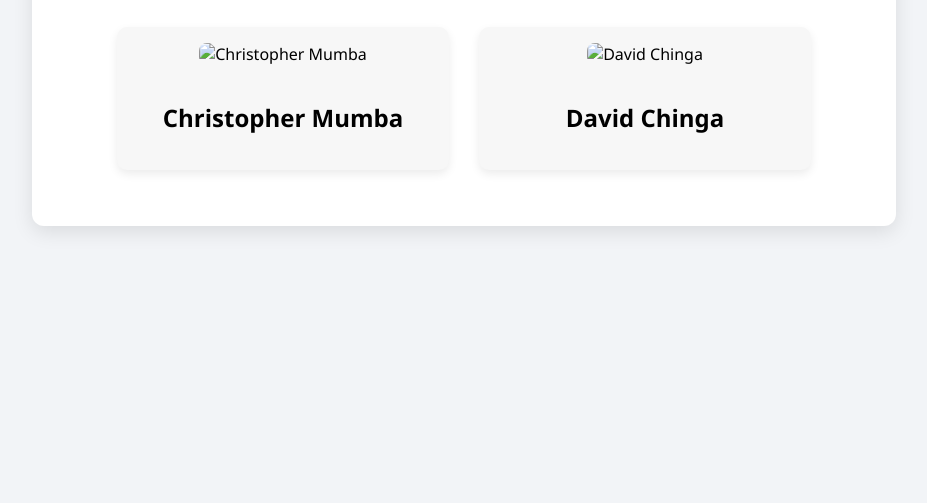
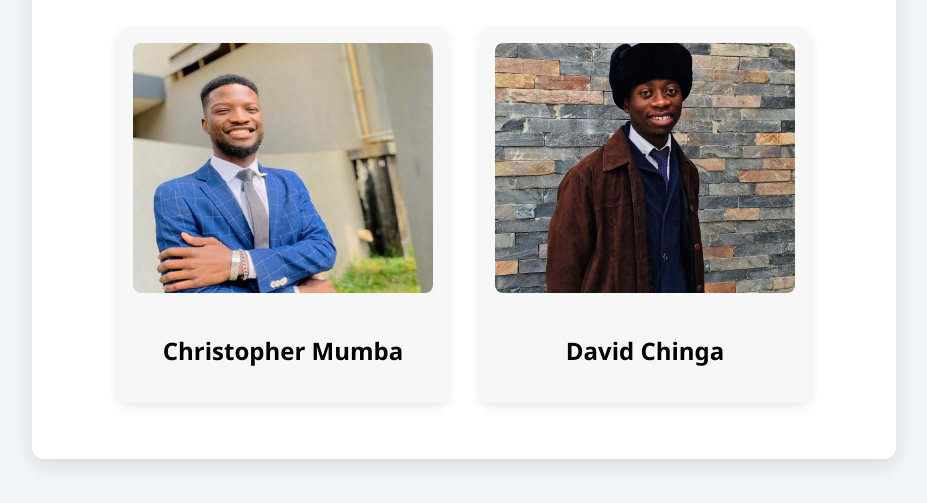
Before and after one commit to z3r0-c001995/voting-site, a plain HTML site: page index.html in a window 1280 px wide. Shown: the part 183-686 px from the top of the page, without its empty margins (176-1103 px from the left). Drawn offline with Linux system fonts and the light colour scheme.

Commit message:
Update index.html

```diff
--- a/index.html
+++ b/index.html
@@ -12,11 +12,11 @@
     <p>Select your candidate for President</p>
     <div class="candidates">
       <div class="card" onclick="castVote('Christopher Mumba')">
-        <img src="images/christopher.jpg" alt="Christopher Mumba" />
+        <img src="chris.jpg" alt="Christopher Mumba" />
         <h2>Christopher Mumba</h2>
       </div>
       <div class="card" onclick="castVote('David Chinga')">
-        <img src="images/david.jpg" alt="David Chinga" />
+        <img src="david.jpg" alt="David Chinga" />
         <h2>David Chinga</h2>
       </div>
     </div>
```
